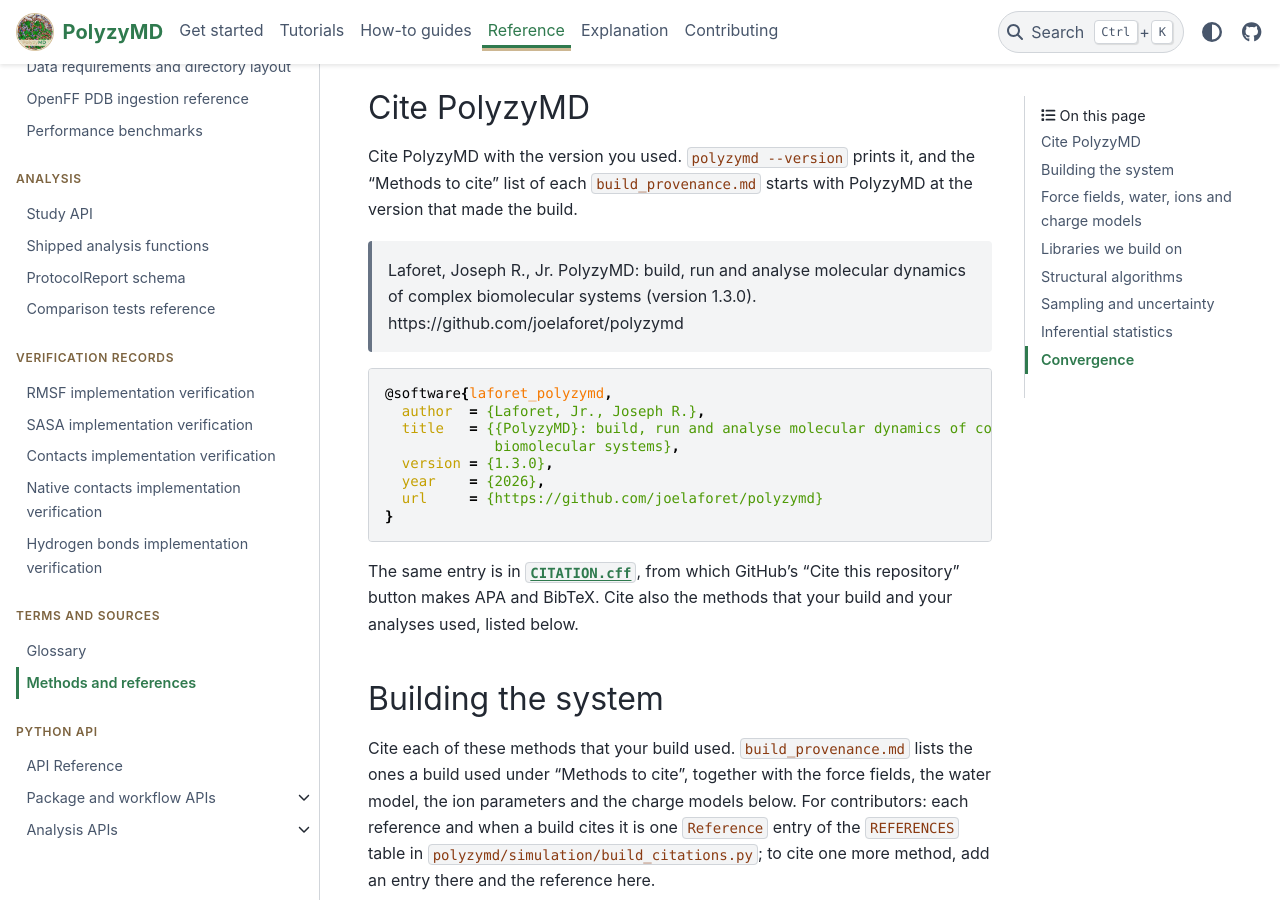
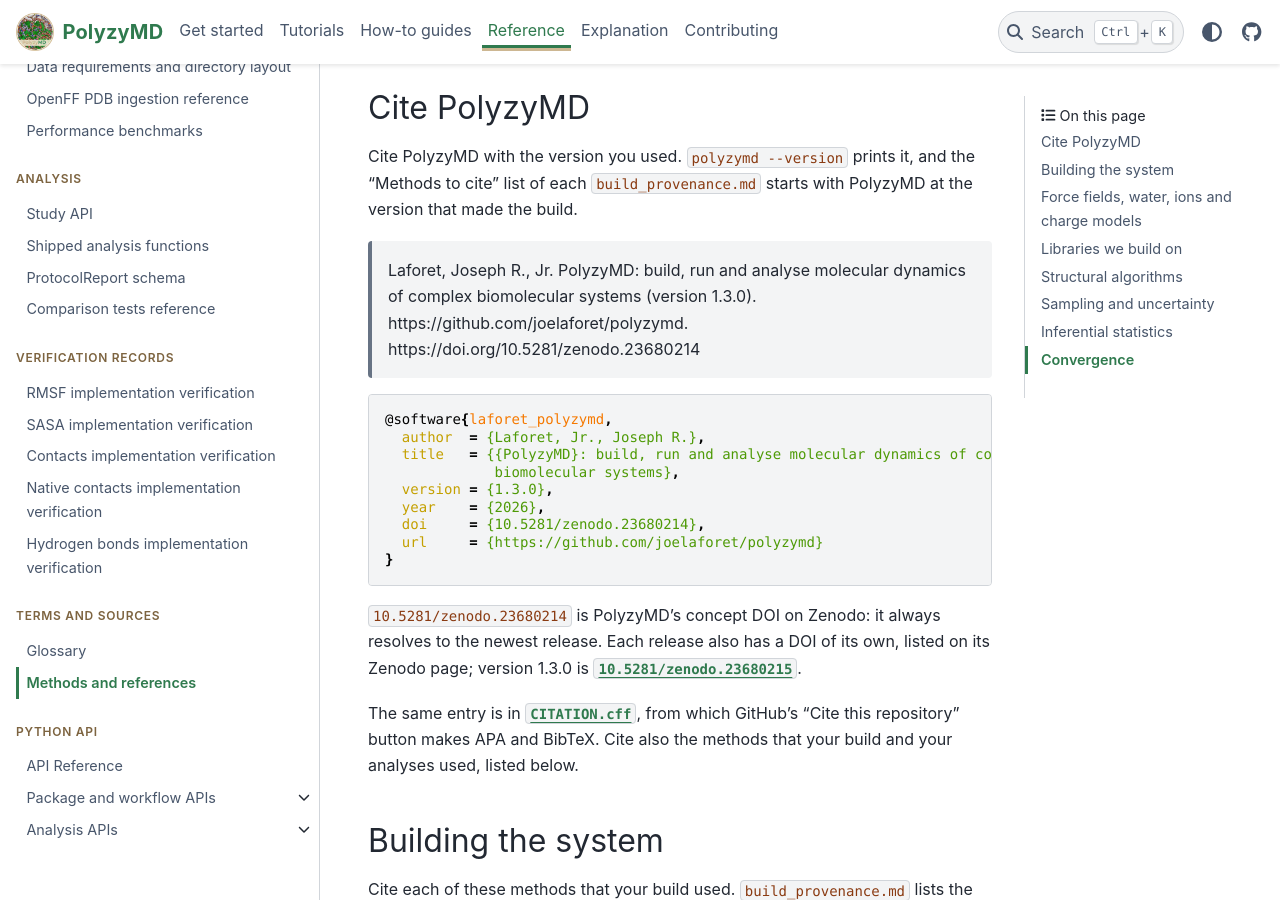
Before and after one commit to joelaforet/polyzymd, a Sphinx documentation site: the page built from docs/source/reference/references.md, in a window 1280 px wide and 900 px high, scrolled down 379 px. Built offline with Sphinx 7.4.7 and the PyData theme 0.15.4, drawn with Linux system fonts in a browser that asks for light colours.

Commit message:
Cite PolyzyMD by its Zenodo DOI
The v1.3.0 release is archived on Zenodo. CITATION.cff, the citation that
frozen studies write, the line study check prints, the README (badge and
BibTeX) and the docs' citation give the concept DOI 10.5281/zenodo.23680214,
which resolves to the newest release; the docs also give the 1.3.0 DOI.
A frozen study's .zenodo.json now requires PolyzyMD by DOI.

````diff
--- a/docs/source/reference/references.md
+++ b/docs/source/reference/references.md
@@ -21,7 +21,7 @@
 
 > Laforet, Joseph R., Jr. PolyzyMD: build, run and analyse molecular dynamics
 > of complex biomolecular systems (version 1.3.0).
-> https://github.com/joelaforet/polyzymd
+> https://github.com/joelaforet/polyzymd. https://doi.org/10.5281/zenodo.23680214
 
 ```bibtex
 @software{laforet_polyzymd,
@@ -30,9 +30,15 @@
              biomolecular systems},
   version = {1.3.0},
   year    = {2026},
+  doi     = {10.5281/zenodo.23680214},
   url     = {https://github.com/joelaforet/polyzymd}
 }
 ```
+
+`10.5281/zenodo.23680214` is PolyzyMD's concept DOI on Zenodo: it always resolves to the
+newest release. Each release also has a DOI of its own, listed on its Zenodo
+page; version 1.3.0 is
+[`10.5281/zenodo.23680215`](https://doi.org/10.5281/zenodo.23680215).
 
 The same entry is in
 [`CITATION.cff`](https://github.com/joelaforet/polyzymd/blob/main/CITATION.cff),
````
Also changed, not shown: README.md (+2 -0 lines), 4 other files.
